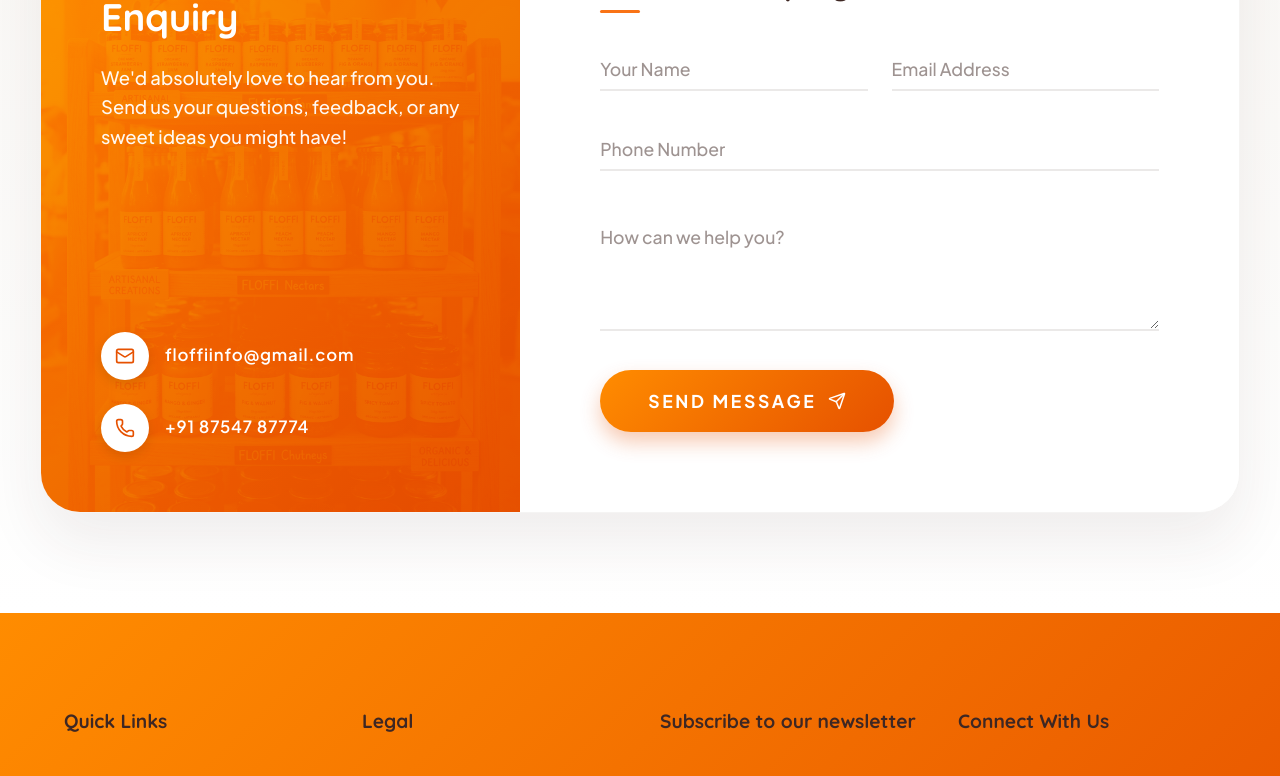
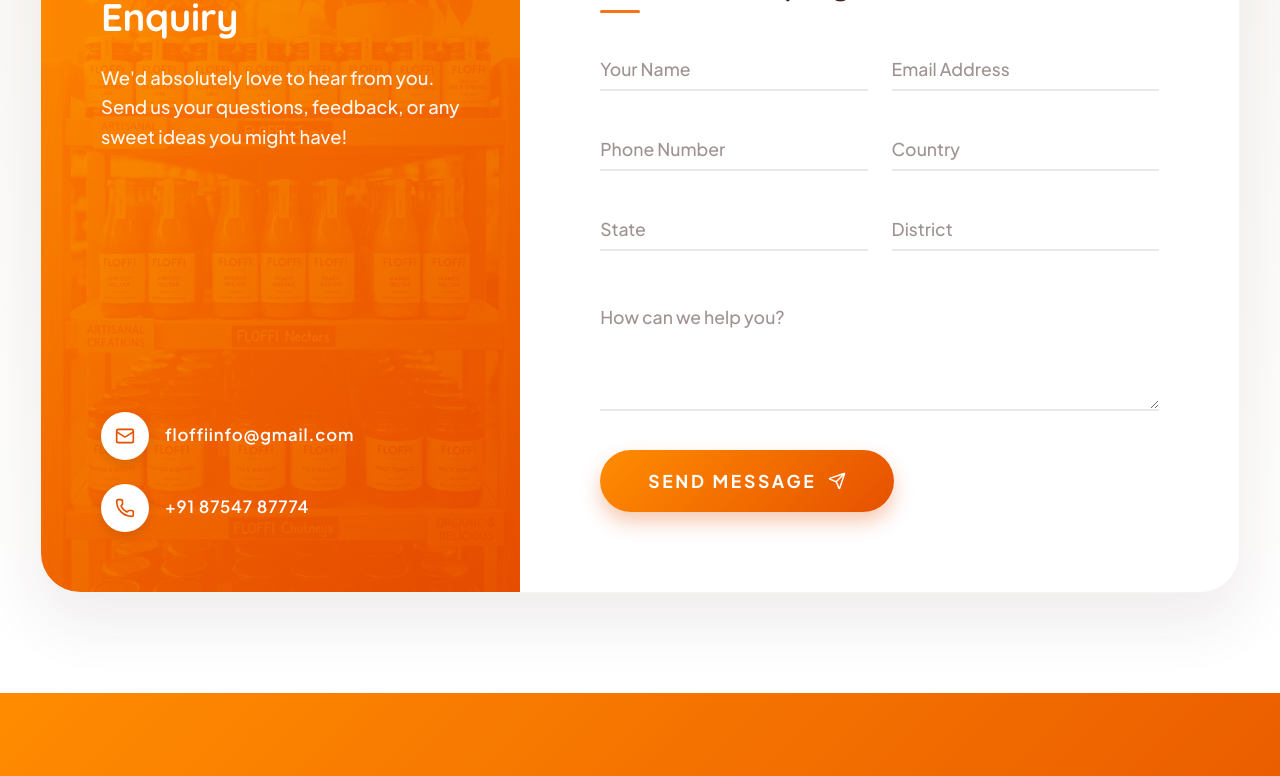
Before and after one commit to ramapriya22793/Floffi-final, a React (Vite) app: page / in a window 1280 px wide. Shown: the part 3420-4196 px from the top of the page. Built offline with nearby package versions, Linux system fonts and the light colour scheme; no server answers; the database is empty.

Commit message:
Add country, state, district to enquiry form and update footer copyright to Paidhu Ethical Foods

```diff
--- a/src/components/EnquirySection.tsx
+++ b/src/components/EnquirySection.tsx
@@ -7,6 +7,9 @@ export default function EnquirySection() {
     name: '',
     email: '',
     phone: '',
+    country: '',
+    state: '',
+    district: '',
     message: ''
   });
   const [isSubmitted, setIsSubmitted] = useState(false);
@@ -18,7 +21,7 @@ export default function EnquirySection() {
     // Construct email parameters to floffiinfo@gmail.com
     const subject = encodeURIComponent(`New Reseller/Distributor Enquiry from ${formData.name}`);
     const body = encodeURIComponent(
-      `Name: ${formData.name}\nEmail: ${formData.email}\nPhone: ${formData.phone || 'Not provided'}\n\nMessage:\n${formData.message}`
+      `Name: ${formData.name}\nEmail: ${formData.email}\nPhone: ${formData.phone || 'Not provided'}\nCountry: ${formData.country || 'Not provided'}\nState: ${formData.state || 'Not provided'}\nDistrict: ${formData.district || 'Not provided'}\n\nMessage:\n${formData.message}`
     );
 
     // Navigate to email client with destination floffiinfo@gmail.com
@@ -27,7 +30,7 @@ export default function EnquirySection() {
     setIsSubmitted(true);
     setTimeout(() => {
       setIsSubmitted(false);
-      setFormData({ name: '', email: '', phone: '', message: '' });
+      setFormData({ name: '', email: '', phone: '', country: '', state: '', district: '', message: '' });
     }, 5000);
   };
 
@@ -349,6 +352,7 @@ export default function EnquirySection() {
               </div>
             </div>
 
+            <div className="row-group">
               <div className="input-group">
                 <input
                   type="tel"
@@ -361,6 +365,49 @@ export default function EnquirySection() {
                   required
                 />
                 <label htmlFor="phone" className="modern-label">Phone Number</label>
+              </div>
+              <div className="input-group">
+                <input
+                  type="text"
+                  name="country"
+                  id="country"
+                  className="modern-input"
+                  placeholder=" "
+                  value={formData.country}
+                  onChange={handleChange}
+                  required
+                />
+                <label htmlFor="country" className="modern-label">Country</label>
+              </div>
+            </div>
+
+            <div className="row-group">
+              <div className="input-group">
+                <input
+                  type="text"
+                  name="state"
+                  id="state"
+                  className="modern-input"
+                  placeholder=" "
+                  value={formData.state}
+                  onChange={handleChange}
+                  required
+                />
+                <label htmlFor="state" className="modern-label">State</label>
+              </div>
+              <div className="input-group">
+                <input
+                  type="text"
+                  name="district"
+                  id="district"
+                  className="modern-input"
+                  placeholder=" "
+                  value={formData.district}
+                  onChange={handleChange}
+                  required
+                />
+                <label htmlFor="district" className="modern-label">District</label>
+              </div>
             </div>
 
             <div className="input-group" style={{ marginTop: '40px' }}>
--- a/src/components/Footer.tsx
+++ b/src/components/Footer.tsx
@@ -146,7 +146,7 @@ export default function Footer({ onNavigate }: FooterProps) {
              <img src={floffiLogo} alt="Icon" style={{ height: '20px' }} />
           </div>
           <p style={{ fontSize: '0.85rem', color: 'rgba(255,255,255,0.9)', fontWeight: '500' }}>
-            &copy; {new Date().getFullYear()} Floffi Foods - All rights reserved.
+            &copy; Paidhu Ethical Foods - All rights reserved.
           </p>
         </div>
 
```
Lines whose indentation alone changed are shown as unchanged.
